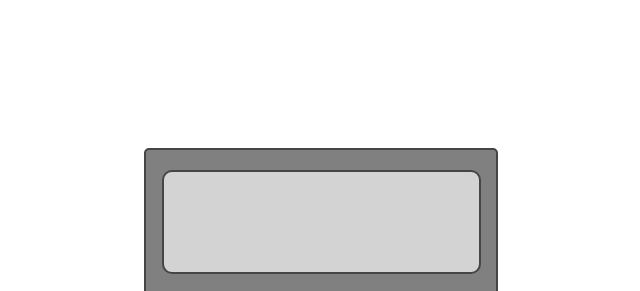
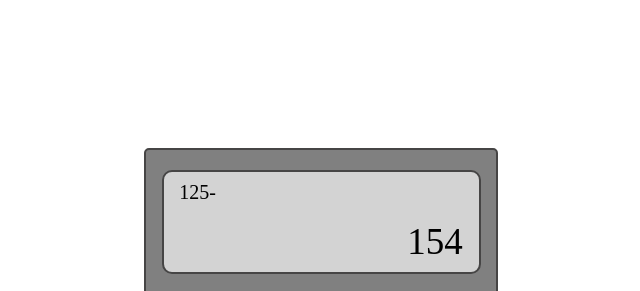
Before and after one commit to JiriGorcik/Calculator, a plain HTML site: page index.html in a window 1280 px wide. Shown: the top 291 px of the page, without its empty margins (319-959 px from the left). Drawn offline with Linux system fonts and the light colour scheme.

Commit message:
Adding dispaly numbers

```diff
--- a/index.html
+++ b/index.html
@@ -10,7 +10,10 @@
     <div class="container">
         <div class="calculator">
 
-            <div class="display"></div>
+            <div class="display">
+                <div class="previus-oper">125-</div>
+                <div class="current-oper">154</div>
+            </div>
 
             <div class="del-buttons">
                 <button class="clear">CLEAR</button>
@@ -35,7 +38,6 @@
                 <button class="=">=</button>
                 <button class="+">+</button>
             </div>
-
         </div>
     </div>
 
--- a/style.css
+++ b/style.css
@@ -26,6 +26,22 @@ body {
     margin: 20px auto;
     border-radius: 10px;
     border: 2px solid rgb(70, 69, 69);
+    overflow: hidden;
+    position: relative;
+}
+
+.previus-oper {
+    font-size: 20px;
+    position: absolute;
+    top: 9%;
+    left: 5%;
+}
+
+.current-oper {
+    font-size: 37px;
+    position: absolute;
+    bottom: 9%;
+    right: 5%;
 }
 
 .del-buttons {
```
